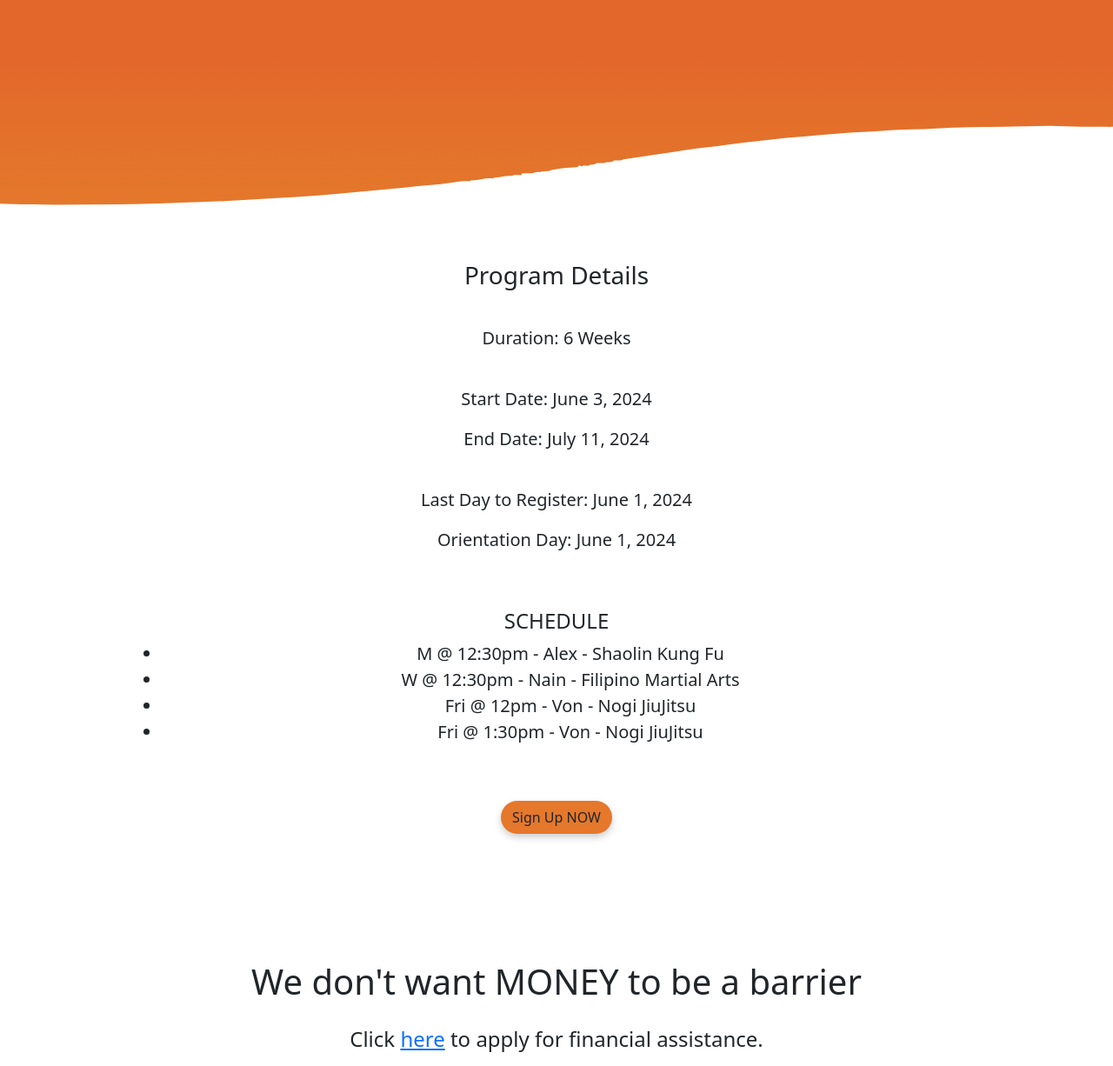
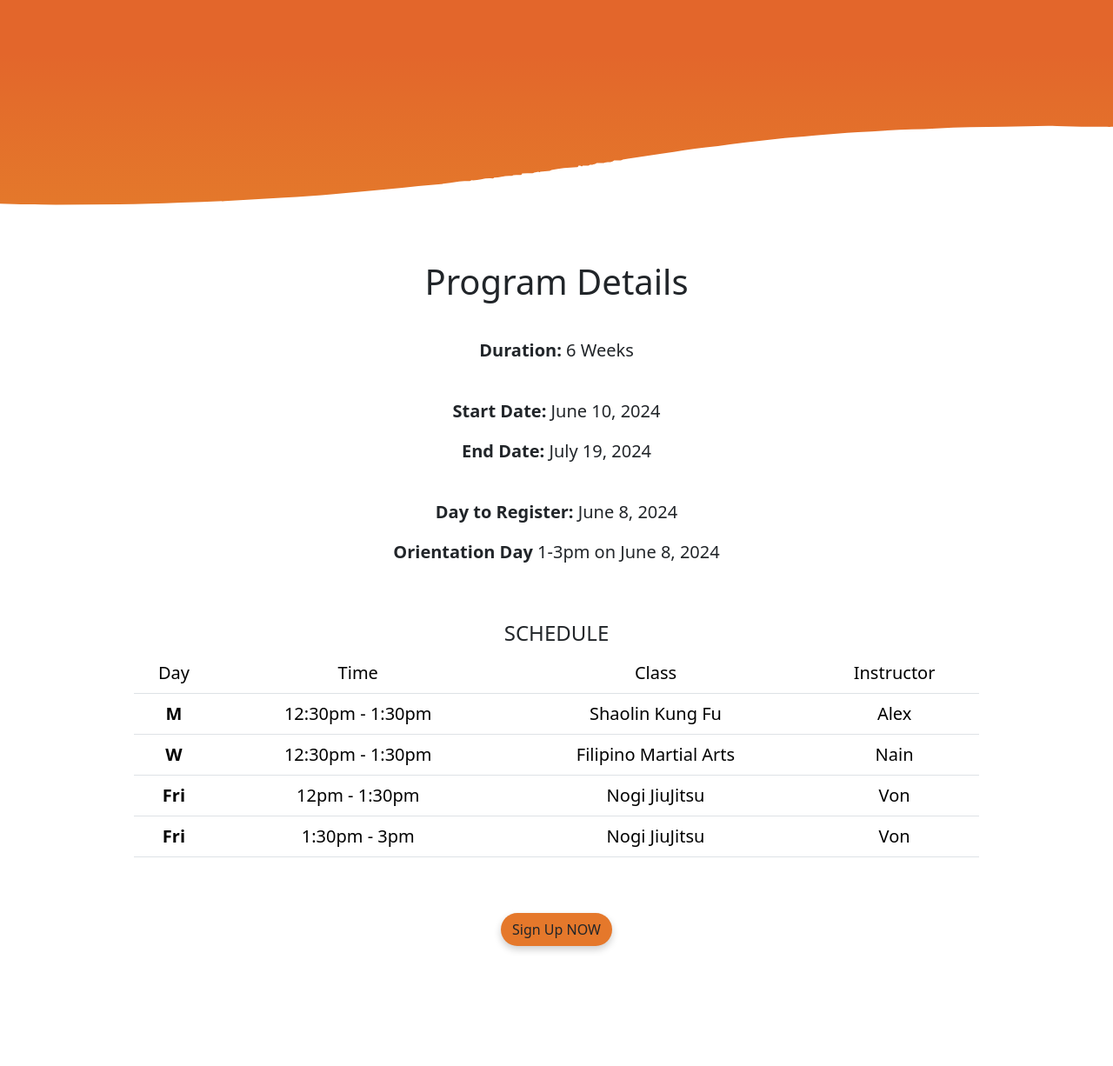
Before and after one commit to vstrickl/summerPrograms, a Django app: page /sign-up/ in a window 1280 px wide. Shown: the part 57-1283 px from the top of the page at 87% size. Run offline with Django 5.2, Linux system fonts and the light colour scheme; some libraries are stand-ins or nearby versions; some web fonts are replaced.

Commit message:
Updated Summer Martial Arts Program dates and schedule

```diff
--- a/martialarts/templates/partials/app_info.html
+++ b/martialarts/templates/partials/app_info.html
@@ -3,25 +3,55 @@
   <div class="text-center" style="padding-bottom: 15%;">
 
     <div class="mb-4">
-      <p class="h3 mb-3">Program Details</p><br />
+      <p class="h1 mb-3">Program Details</p><br />
 
-      <p class="fs-5">Duration: 6 Weeks</p><br />
+      <p class="fs-5"><strong>Duration:</strong> 6 Weeks</p><br />
 
-      <p class="fs-5">Start Date: June 3, 2024</p>
-      <p class="fs-5">End Date: July 11, 2024</p><br />
+      <p class="fs-5"><strong>Start Date:</strong> June 10, 2024</p>
+      <p class="fs-5"><strong>End Date:</strong> July 19, 2024</p><br />
 
-      <p class="fs-5">Last Day to Register: June 1, 2024</p>
-      <p class="fs-5">Orientation Day: June 1, 2024</p><br />
+      <p class="fs-5"><strong>Day to Register:</strong> June 8, 2024</p>
+      <p class="fs-5"><strong>Orientation Day</strong> 1-3pm on June 8, 2024</p><br />
     </div>
 
     <div class="mt-4">
       <p class="h4">SCHEDULE</p>
-      <ul class="fs-5">
-        <li>M @ 12:30pm - Alex - Shaolin Kung Fu</li>
-        <li>W @ 12:30pm - Nain - Filipino Martial Arts</li>
-        <li>Fri @ 12pm - Von - Nogi JiuJitsu</li>
-        <li>Fri @ 1:30pm - Von - Nogi JiuJitsu</li>
-      </ul>
+      <table class="table fs-5">
+        <thead>
+          <tr>
+            <td>Day</td>
+            <td>Time</td>
+            <td>Class</td>
+            <td>Instructor</td>
+          </tr>
+        </thead>
+        <tbody>
+          <tr>
+            <th>M</th>
+            <td>12:30pm - 1:30pm</td>
+            <td>Shaolin Kung Fu</td>
+            <td>Alex</td>
+          </tr>
+          <tr>
+            <th>W</th>
+            <td>12:30pm - 1:30pm</td>
+            <td>Filipino Martial Arts</td>
+            <td>Nain</td>
+          </tr>
+          <tr>
+            <th>Fri</th>
+            <td>12pm - 1:30pm</td>
+            <td>Nogi JiuJitsu</td>
+            <td>Von</td>
+          </tr>
+          <tr>
+            <th>Fri</th>
+            <td>1:30pm - 3pm</td>
+            <td>Nogi JiuJitsu</td>
+            <td>Von</td>
+          </tr>
+        </tbody>
+      </table>
     </div>
 
     <div class="row justify-content-center">
```
